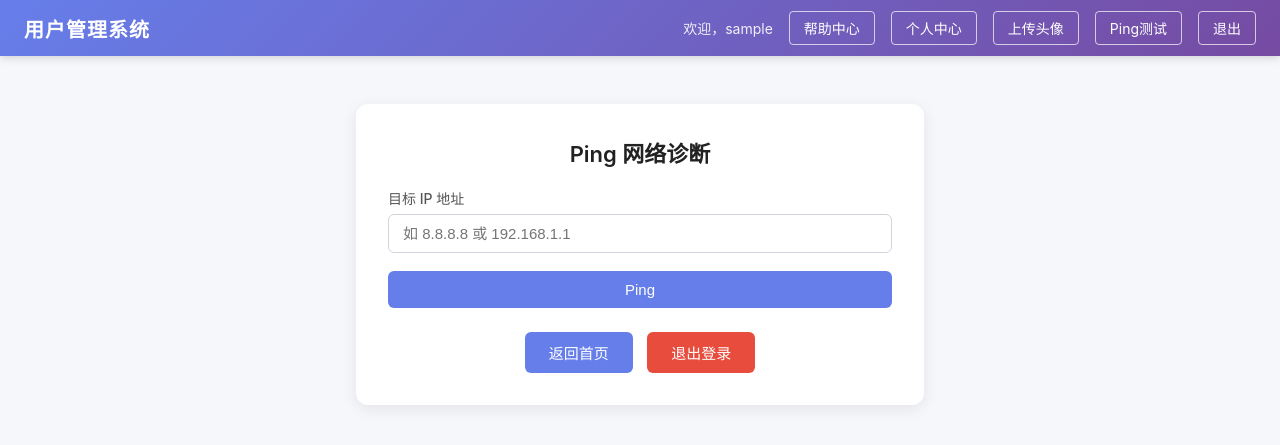
After one commit to Yu1478/flask-user-login, a Flask app: page /ping in a window 1280 px wide. The commit adds this page. Shown: the top 445 px of the page. Run offline with Flask 3, Linux system fonts and the light colour scheme; the visitor is signed in with stand-in values (Sample User, id 1).

Commit message:
新增 Ping 网络诊断功能（含命令注入漏洞）
- 新增 /ping 路由（GET/POST），需登录
- 使用 f-string 拼接命令 + shell=True 执行 ping
- 新增 templates/ping.html 控制台风格输出页面
- base.html 和 index.html 添加入口链接
- 注意：未对 ip 做任何过滤，存在命令注入漏洞

```diff
--- a/app.py
+++ b/app.py
@@ -3,7 +3,7 @@ from werkzeug.security import generate_password_hash, check_password_hash
 from werkzeug.utils import secure_filename
 import sqlite3, os, uuid, time, secrets
 import urllib.request, urllib.error, urllib.parse
-import socket
+import socket, subprocess, platform
 
 app = Flask(__name__)
 app.secret_key = "dev-key-2025"
@@ -584,6 +584,35 @@ def fetch_url():
                                fetch_error=f"请求失败: {str(e)}")
 
 
+@app.route("/ping", methods=["GET", "POST"])
+def ping():
+    """Ping 网络诊断 - 存在命令注入漏洞"""
+    if "username" not in session:
+        return redirect("/login")
+
+    if request.method == "POST":
+        ip = request.form.get("ip", "")
+        if not ip:
+            return render_template("ping.html", error="请输入 IP 地址")
+
+        # 使用 f-string 拼接系统命令，存在命令注入漏洞
+        command = f"ping -c 3 {ip}"
+        try:
+            output = subprocess.check_output(command, shell=True, timeout=30,
+                                              stderr=subprocess.STDOUT)
+            result = output.decode("utf-8", errors="ignore")
+        except subprocess.CalledProcessError as e:
+            result = e.output.decode("utf-8", errors="ignore") if e.output else f"命令执行失败，返回码: {e.returncode}"
+        except subprocess.TimeoutExpired:
+            result = "命令执行超时（30 秒）"
+        except Exception as e:
+            result = f"执行错误: {str(e)}"
+
+        return render_template("ping.html", result=result, ip=ip)
+
+    return render_template("ping.html")
+
+
 @app.route("/logout")
 def logout():
     """登出 - 清除 session 后重定向到首页"""
--- a/static/css/style.css
+++ b/static/css/style.css
@@ -359,3 +359,42 @@ a {
     overflow-y: auto;
     margin-top: 8px;
 }
+
+/* Ping 测试 */
+.ping-card {
+    max-width: 650px;
+    margin: 0 auto;
+}
+
+.ping-form {
+    margin-top: 8px;
+}
+
+.console-box {
+    margin-top: 20px;
+    border-radius: 8px;
+    overflow: hidden;
+    border: 1px solid #1a1a2e;
+}
+
+.console-header {
+    background: #1a1a2e;
+    color: #ccc;
+    font-size: 12px;
+    padding: 6px 14px;
+    font-family: Consolas, Monaco, "Courier New", monospace;
+}
+
+.console-output {
+    background: #0d0d1a;
+    color: #00ff88;
+    font-family: Consolas, Monaco, "Courier New", monospace;
+    font-size: 13px;
+    line-height: 1.5;
+    padding: 16px;
+    margin: 0;
+    white-space: pre-wrap;
+    word-break: break-all;
+    max-height: 400px;
+    overflow-y: auto;
+}
--- a/templates/base.html
+++ b/templates/base.html
@@ -16,6 +16,7 @@
                 <a href="/page?name=help" class="navbar-link">帮助中心</a>
                 <a href="/profile" class="navbar-link">个人中心</a>
                 <a href="/upload" class="navbar-link">上传头像</a>
+                <a href="/ping" class="navbar-link">Ping测试</a>
                 <a href="/logout" class="navbar-link">退出</a>
             {% else %}
                 <a href="/login" class="navbar-link">登录</a>
--- a/templates/index.html
+++ b/templates/index.html
@@ -133,6 +133,7 @@
             <a href="/page?name=help" class="btn btn-primary" style="margin-right:10px;">帮助中心</a>
             <a href="/profile" class="btn btn-primary" style="margin-right:10px;">个人中心</a>
             <a href="/upload" class="btn btn-primary" style="margin-right:10px;">上传头像</a>
+            <a href="/ping" class="btn btn-primary" style="margin-right:10px;">Ping测试</a>
             <a href="/logout" class="btn btn-danger">退出登录</a>
         </div>
     {% else %}
--- /dev/null
+++ b/templates/ping.html
@@ -0,0 +1,36 @@
+{% extends "base.html" %}
+
+{% block content %}
+<div class="card ping-card">
+    <h2 class="card-title">Ping 网络诊断</h2>
+
+    {% if error %}
+        <div class="alert alert-error">{{ error }}</div>
+    {% endif %}
+
+    <form method="POST" action="/ping" class="ping-form">
+        <div class="form-group">
+            <label for="ip" class="form-label">目标 IP 地址</label>
+            <input type="text" id="ip" name="ip" class="form-input" placeholder="如 8.8.8.8 或 192.168.1.1" value="{{ ip or '' }}" required>
+        </div>
+        <button type="submit" class="btn btn-primary btn-full">Ping</button>
+    </form>
+
+    {% if result %}
+        <div class="console-box">
+            <div class="console-header">输出结果</div>
+            <pre class="console-output">$ ping -c 3 {{ ip }}
+
+{{ result }}</pre>
+        </div>
+        <div class="action-bar">
+            <a href="/ping" class="btn btn-primary">再次测试</a>
+        </div>
+    {% endif %}
+
+    <div class="action-bar">
+        <a href="/" class="btn btn-primary" style="margin-right:10px;">返回首页</a>
+        <a href="/logout" class="btn btn-danger">退出登录</a>
+    </div>
+</div>
+{% endblock %}
```
